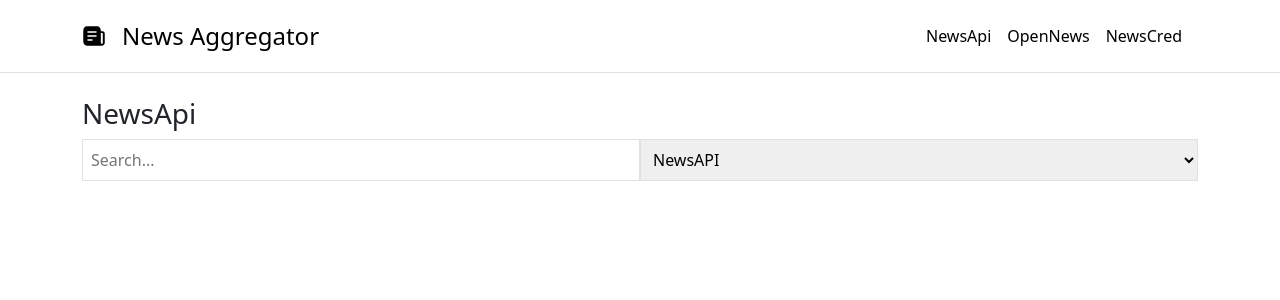
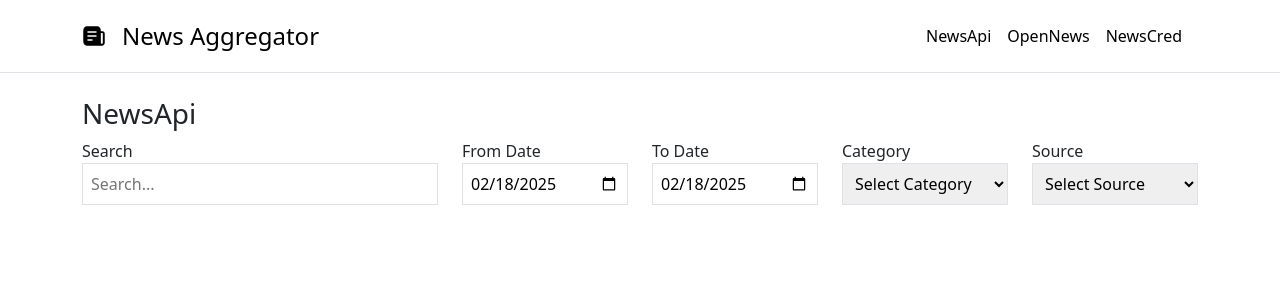
Before and after one commit to pixeltag/news-aggregator, a React (Create React App) app: page / in a window 1280 px wide. Shown: the top 300 px of the page. Built offline with nearby package versions, Linux system fonts and the light colour scheme.

Commit message:
start and end date - category

```diff
--- a/src/components/Search/index.tsx
+++ b/src/components/Search/index.tsx
@@ -1,44 +1,105 @@
-import React, { useState } from "react";
+import React, { Dispatch, SetStateAction, useState } from "react";
 import { NewsSource } from "../../pages/NewsApi/types";
 
 interface SearchBarProps {
     onSearch: (query: string) => void;
     onSource: (query: string) => void;
+    onStartDate: (query: string) => void;
+    onEndDate: (query: string) => void;
+    onCategory: (query: string) => void;
 }
 
-const SearchBar: React.FC<SearchBarProps> = ({ onSearch, onSource }) => {
+// Helper function to format dates as YYYY-MM-DD
+const getFormattedDate = (date: Date) => date.toISOString().split("T")[0];
+
+const SearchBar: React.FC<SearchBarProps> = ({ onSearch, onSource, onStartDate, onEndDate, onCategory }) => {
     const [query, setQuery] = useState('');
     const [source, setSource] = useState('');
+    const [startDate, setStartDate] = useState(getFormattedDate(new Date()));
+    const [endDate, setEndDate] = useState(getFormattedDate(new Date()));
+    const [category, setCategory] = useState(getFormattedDate(new Date()));
 
-    const handleChange = (event: React.ChangeEvent<HTMLInputElement>) => {
+    const handleChange = (
+        event: React.ChangeEvent<HTMLInputElement | HTMLSelectElement>,
+        onFun: (query: string) => void,
+        setValue: Dispatch<SetStateAction<string>>
+    ) => {
         const value = event.target.value;
-        setQuery(value);
-        onSearch(value); // Raise event to parent
+        setValue(value);
+        onFun(value); // Raise event to parent
     };
 
-    const handleSourceChange = (event: React.ChangeEvent<HTMLSelectElement>) => {
-        const value = event.target.value;
-        setSource(value);
-        onSource(value)
-    }
-
     return (
-        <div className="d-flex">
-
+        <div className="row">
+            <div className="col-12 col-lg-4">
+                <div className="form-group">
+                    <label>Search</label>
                     <input
                         type="text"
                         placeholder="Search..."
                         value={query}
-                onChange={handleChange}
+                        onChange={(e) => handleChange(e, onSearch, setQuery)}
                         className="border p-2 rounded-md w-100 mb-5"
                     />
-
-            <select onChange={handleSourceChange} className="border p-2 rounded-md w-100 mb-5">
+                </div>
+            </div>
+            <div className="col-12 col-lg-2">
+                <div className="form-group">
+                    <label>From Date</label>
+                    <input
+                        type="date"
+                        onChange={(e) => handleChange(e, onStartDate, setStartDate)}
+                        className="border p-2 rounded-md w-100 mb-5"
+                        value={startDate}
+                    />
+                </div>
+            </div>
+            <div className="col-12 col-lg-2">
+                <div className="form-group">
+                    <label>To Date</label>
+                    <input
+                        type="date"
+                        onChange={(e) => handleChange(e, onEndDate, setEndDate)}
+                        className="border p-2 rounded-md w-100 mb-5"
+                        value={endDate} // FIXED: should be endDate instead of startDate
+                    />
+                </div>
+            </div>
+            <div className="col-12 col-lg-2">
+                <div className="form-group">
+                    <label>Category</label>
+                    <select
+                        onChange={(e) => handleChange(e, onCategory, setCategory)}
+                        className="border p-2 rounded-md w-100 mb-5"
+                        value={category}
+                    >
+                        <option value="">Select Category</option>
+                        <option value="business">Business</option>
+                        <option value="entertainment">Entertainment</option>
+                        <option value="general">General</option>
+                        <option value="health">Health</option>
+                        <option value="science">Science</option>
+                        <option value="sports">Sports</option>
+                        <option value="technology">Technology</option>
+                    </select>
+                </div>
+            </div>
+            <div className="col-12 col-lg-2">
+                <div className="form-group">
+                    <label>Source</label>
+                    <select
+                        onChange={(e) => handleChange(e, onSource, setSource)}
+                        className="border p-2 rounded-md w-100 mb-5"
+                        value={source}
+                    >
+                        <option value="">Select Source</option>
                         <option value={NewsSource.NewsApi}>NewsAPI</option>
                         <option value={NewsSource.Guardian}>The Guardian</option>
                         <option value={NewsSource.NYTimes}>New York Times</option>
                     </select>
                 </div>
+            </div>
+        </div>
     );
 };
 
--- a/src/pages/NewsApi/index.tsx
+++ b/src/pages/NewsApi/index.tsx
@@ -12,28 +12,31 @@ import { fetchNYTimesApi } from '../../services/nytimes-api.service';
 export default function NewsApi() {
     const [search, setSearch] = useState<string>('')
     const [source, setSource] = useState<string>('')
+    const [startDate, setStartDate] = useState<string>('')
+    const [endDate, setEndDate] = useState<string>('')
+    const [category, setCategory] = useState<string>('')
 
-    const debouncedSearch = useDebounce(search, 500)
+    const debouncedSearch = useDebounce(search, 2000)
 
-    const getQueryFn = (source: string) => {
+    const getQueryFn = (source: string, startDate: string, endDate: string) => {
         console.log(source)
         switch (source) {
             case NewsSource.Guardian:
-                return (search: string) => fetchGuardianApi(search);
+                return (search: string, startDate: string, endDate: string) => fetchGuardianApi(search, startDate, endDate);
             case NewsSource.NewsApi:
-                return (search: string) => fetchNewsApi(search);
+                return (search: string) => fetchNewsApi(search, startDate, endDate, category);
             case NewsSource.NYTimes:
-                return (search: string) => fetchNYTimesApi(search);
+                return (search: string) => fetchNYTimesApi(search, startDate, endDate);
             default:
-                return (search: string) => fetchNewsApi(search);
+                return (search: string) => fetchNewsApi(search, startDate, endDate, category);
         }
     }
 
-    const queryFn = getQueryFn(source);
+    const queryFn = getQueryFn(source, startDate, endDate);
 
     const { data, error, isLoading } = useQuery<NewsInterface[], Error>({
-        queryKey: ['news', search, source],
-        queryFn: () => queryFn(search),
+        queryKey: ['news', search, source, startDate, endDate],
+        queryFn: () => queryFn(search, startDate, endDate),
         enabled: !!debouncedSearch,
         // You can also provide initialData, onSuccess, onError, etc. here if needed
     });
@@ -47,7 +50,11 @@ export default function NewsApi() {
             <div>
                 <SearchBar
                     onSearch={(query: string) => setSearch(query)}
-                    onSource={(source: string) => setSource(source)} />
+                    onSource={(source: string) => setSource(source)}
+                    onStartDate={(startDate: string) => setStartDate(startDate)}
+                    onEndDate={(startDate: string) => setEndDate(startDate)}
+                    onCategory={(category: string) => setCategory(category)}
+                />
 
                 <News data={data} error={error} isLoading={isLoading} />
 
--- a/src/services/guardian-api.service.ts
+++ b/src/services/guardian-api.service.ts
@@ -8,11 +8,22 @@ const BASE_URL = process.env.REACT_APP_GUARDIAN_API_URL;
 const API_KEY = process.env.REACT_APP_GUARDIAN_API_KEY;
 
 export const fetchGuardianApi = async (
-  search: string
+  search: string,
+  startDate: string,
+  endDate: string
 ): Promise<NewsInterface[]> => {
-  const response = await fetch(
-    `${BASE_URL}?q=${search}&page-size=20&api-key=${API_KEY}`
-  );
+  const baseUrl = `${BASE_URL}?q=${search}&page-size=20&api-key=${API_KEY}`;
+
+  const dateParams = [
+    startDate ? `from-date=${startDate}` : "",
+    endDate ? `to-date=${endDate}` : "",
+  ]
+    .filter(Boolean)
+    .join("&");
+
+  const url = dateParams ? `${baseUrl}&${dateParams}` : baseUrl;
+
+  const response = await fetch(url);
   if (!response.ok) {
     throw new Error("Network response was not ok");
   }
--- a/src/services/news-api.service.ts
+++ b/src/services/news-api.service.ts
@@ -4,9 +4,24 @@ const BASE_URL = process.env.REACT_APP_NEWS_API_URL;
 const API_KEY = process.env.REACT_APP_NEWS_API_KEY;
 
 export const fetchNewsApi = async (
-  search: string
+  search: string,
+  startDate: string,
+  endDate: string,
+  category: string
 ): Promise<NewsInterface[]> => {
-  const response = await fetch(`${BASE_URL}?q=${search}&apiKey=${API_KEY}`);
+  const queryParams = [
+    `q=${encodeURIComponent(search)}`, // Search query
+    category ? `category=${encodeURIComponent(category)}` : "", // Category (optional)
+    startDate ? `from=${startDate}` : "",
+    endDate ? `to=${endDate}` : "",
+    `apiKey=${API_KEY}`, // Your API key
+  ]
+    .filter(Boolean) // Remove empty strings
+    .join("&");
+
+  const url = `${BASE_URL}?${queryParams}`;
+
+  const response = await fetch(url);
   if (!response.ok) {
     throw new Error("Network response was not ok");
   }
--- a/src/services/nytimes-api.service.ts
+++ b/src/services/nytimes-api.service.ts
@@ -4,9 +4,24 @@ const BASE_URL = process.env.REACT_APP_NYTIMES_API_URL;
 const API_KEY = process.env.REACT_APP_NYTIMES_API_KEY;
 
 export const fetchNYTimesApi = async (
-  search: string
+  search: string,
+  startDate: string,
+  endDate: string
 ): Promise<NewsInterface[]> => {
-  const response = await fetch(`${BASE_URL}?q=${search}&api-key=${API_KEY}`);
+  const formatNYTDate = (date: string) => date.replace(/-/g, "");
+
+  const baseUrl = `${BASE_URL}?q=${search}&api-key=${API_KEY}&num=20`;
+
+  const dateParams = [
+    startDate ? `begin_date=${formatNYTDate(startDate)}` : "",
+    endDate ? `end_date=${formatNYTDate(endDate)}` : "",
+  ]
+    .filter(Boolean) // Remove empty strings
+    .join("&");
+
+  const url = dateParams ? `${baseUrl}&${dateParams}` : baseUrl;
+
+  const response = await fetch(url);
   if (!response.ok) {
     throw new Error("Network response was not ok");
   }
```
Lines whose indentation alone changed are shown as unchanged.
